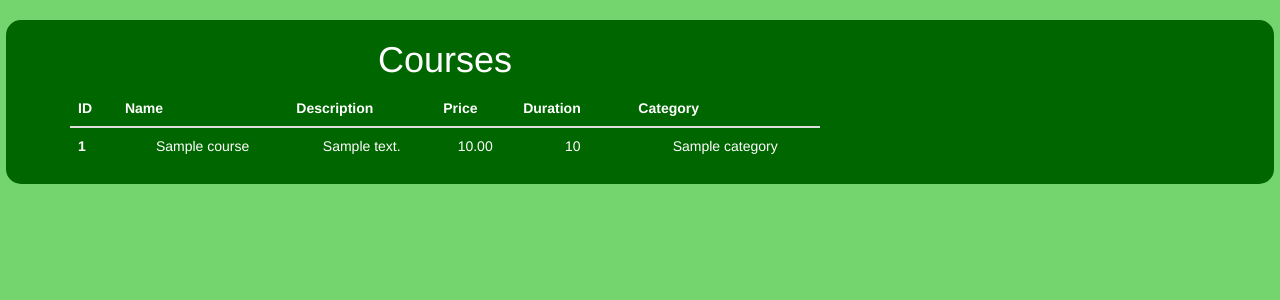
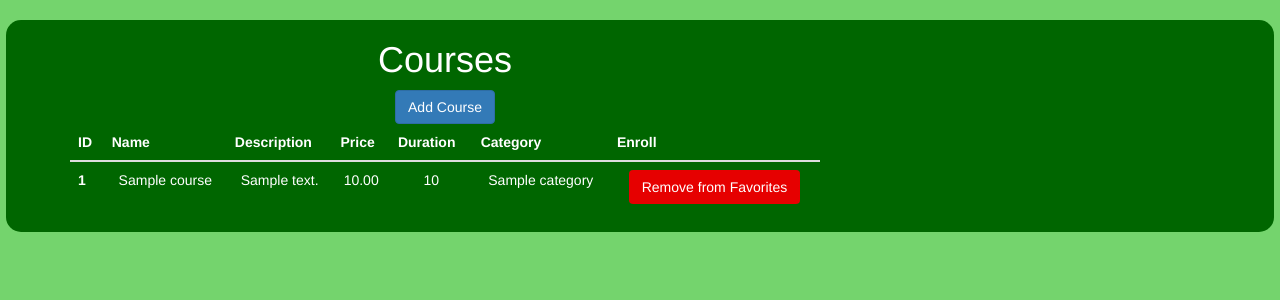
Before and after one commit to agnieszka142/LearingTogether, a Django app: page /course in a window 1280 px wide. Shown: the part 52-352 px from the top of the page. Run offline with Django 4.2, Linux system fonts and the light colour scheme; a user stored in the database is signed in; tables that the repository leaves empty hold one stand-in row (values such as "Sample post"); some libraries are stand-ins or nearby versions.

Commit message:
Enroll and deroll from course

```diff
--- a/authentication/models.py
+++ b/authentication/models.py
@@ -59,6 +59,14 @@
         managed = True
         db_table = 'Course'
 
+class CourseEnrolled(models.Model):
+    ID_COURSE = models.ForeignKey('Course', on_delete=models.CASCADE)
+    user_id = models.ForeignKey('User', on_delete=models.CASCADE)
+
+    class Meta:
+        managed = True
+        db_table = 'CourseEnrolled'
+
 class TeachingUnit(models.Model):
     ID_TEACHINGUNIT = models.AutoField(primary_key=True)
     ID_COURSE = models.ForeignKey('Course', on_delete=models.SET_NULL, null=True)
@@ -74,3 +82,7 @@
     ID_TEACHINGUNIT = models.ForeignKey('TeachingUnit', on_delete=models.SET_NULL, null=True)
     MATERIAL = models.FileField(upload_to='materials/')
     EXPLANATION = models.TextField()
+
+    class Meta:
+        managed = True
+        db_table = 'TUMaterials'
--- a/authentication/urls.py
+++ b/authentication/urls.py
@@ -14,4 +14,6 @@
     path('user_profile_save', views.user_profile_save, name='user_profile_save'),
     path('course', views.course, name="course"),
     path('addcourse', views.addcourse, name="addcourse"),
+    path('enroll_course', views.enroll_course, name='enroll_course'),
+    path('deroll_course', views.deroll_course, name='deroll_course'),
 ]
--- a/authentication/views.py
+++ b/authentication/views.py
@@ -5,7 +5,7 @@
 from django.contrib.auth import authenticate, login, logout
 from django import template
 from django.contrib.auth import get_user_model
-from authentication.models import User, Category, FavCategories, UserProfile, Course
+from authentication.models import User, Category, FavCategories, UserProfile, Course, CourseEnrolled, TeachingUnit,TUMaterials
 from django.core import serializers
 from django.utils.datastructures import MultiValueDictKeyError
 
@@ -169,7 +169,9 @@
             'DURATION': course.DURATION,
             'CATEGORY_NAME': category_name
         })
-    return render(request, 'authentication/course.html', {'course': courses_with_category_names})
+    enrolled_courses = CourseEnrolled.objects.filter(user_id=request.user.user_id).values_list('ID_COURSE', flat=True)
+    return render(request, 'authentication/course.html', {'course': courses_with_category_names,
+                                                          'enrolled_courses': enrolled_courses})
 
 
 def addcourse(request):
@@ -186,3 +188,37 @@
         return redirect('home')
     else:
         return render(request, 'authentication/addcourse.html', {'categories':Category.objects.all()})
+
+def enroll_course(request):
+    if request.method == 'POST':
+        user_id = request.POST['user_id']
+        id_course = request.POST['ID_COURSE']
+        #print(category_id)
+        user = User.objects.get(user_id=user_id)
+        course = Course.objects.get(ID_COURSE=id_course)
+
+        course_enrolled = CourseEnrolled()
+        course_enrolled.user_id = user
+        course_enrolled.ID_COURSE = course
+        course_enrolled.save()
+        return redirect('course')
+    else:
+        return redirect('home')
+
+
+
+        #id_course = request.POST['ID_COURSE']
+		#obj = CourseEnrolled.objects.get(user_id=user_id, ID_COURSE=id_course)
+		#obj.delete()
+	    #return redirect('favcategories')
+
+def deroll_course(request):
+    if request.method == 'POST':
+        user_id = request.POST['user_id']
+        id_course = request.POST['ID_COURSE']
+        #print(category_id)
+        user = User.objects.get(user_id=user_id)
+        course = Course.objects.get(ID_COURSE=id_course)
+        obj = CourseEnrolled.objects.get(user_id=user_id, ID_COURSE=id_course)
+        obj.delete()
+        return redirect('course')
--- a/templates/authentication/course.html
+++ b/templates/authentication/course.html
@@ -6,6 +6,7 @@
     <div class="row">
       <div class="col-md-8" >
         <h1 class="text-center">Courses</h1>
+        <a href="{% url 'addcourse' %}" role="button" class="btn btn-primary">Add Course</a>
         {% if request.user.is_authenticated%}
             <table class="table">
                 <thead>
@@ -16,6 +17,7 @@
                     <th scope="col">Price</th>
                     <th scope="col">Duration</th>
                     <th scope="col">Category</th>
+                    <th scope="col">Enroll </th>
                 </tr>
                 </thead>
                 <tbody>
@@ -28,6 +30,25 @@
                 <td>{{course.PRICE}}</td>
                 <td>{{course.DURATION}}</td>
                 <td>{{course.CATEGORY_NAME}}</td>
+                <td>
+                  {% if course.ID_COURSE in enrolled_courses %}
+                  <form action="deroll_course" method="POST">
+                    {% csrf_token %}
+                    <input type="hidden" name="user_id" value="{{ request.user.user_id }}">
+                    <input type="hidden" name="ID_COURSE" value="{{ course.ID_COURSE }}">
+                    <button type="submit" class="btn btn-alert">Remove from Favorites</button>
+                  </form>
+                  {% else %}
+                  <form action="enroll_course" method="POST">
+                    {% csrf_token %}
+                  <input type="hidden" name="user_id" value="{{ request.user.user_id }}">
+                  <input type="hidden" name="ID_COURSE" value="{{ course.ID_COURSE }}">
+                  <button type="submit" class="btn btn-success">Add to Favorites</button>
+                  </form>
+                  {% endif %}
+                </td>
+
+
 
             </tr>
             {% endfor %}
--- a/templates/authentication/favcategories.html
+++ b/templates/authentication/favcategories.html
@@ -36,7 +36,7 @@
                     {% csrf_token %}
                   <input type="hidden" name="user_id" value="{{ request.user.user_id }}">
                   <input type="hidden" name="id_category" value="{{ category.id_category }}">
-                  <button type="submit" class="btn btn-success">Add to Favorites</button>
+                  <button type="submit" class="btn btn-success">Enroll</button>
                   </form>
                   {% endif %}
 
```
Also changed, not shown: authentication/migrations/0021_teachingunit_alter_userprofile_picture_tumaterials_and_more.py (added).
